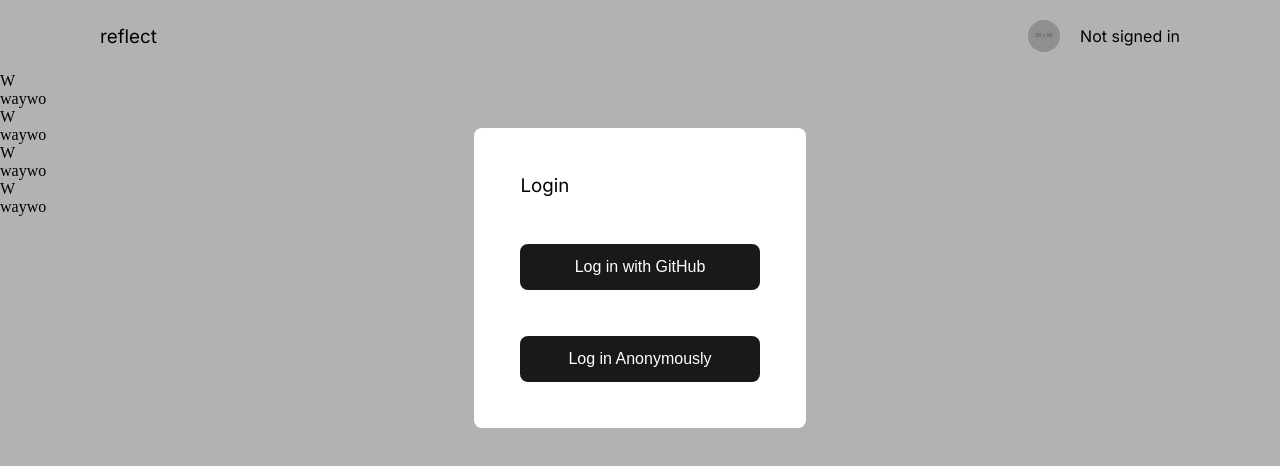
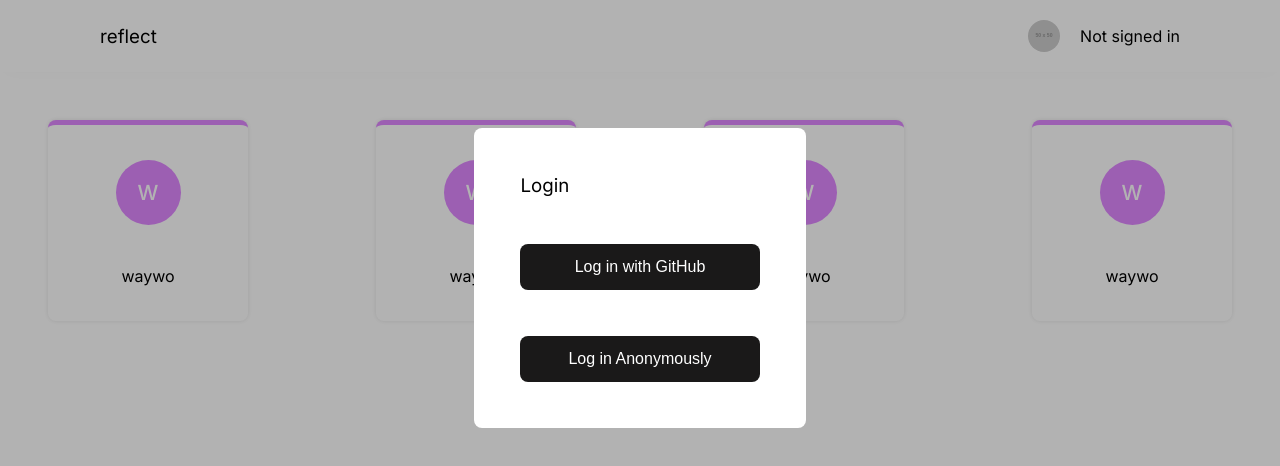
Before and after one commit to ValueBytes/Reflect, a React app: page / in a window 1280 px wide. Shown: the top 466 px of the page. Built offline with nearby package versions, Linux system fonts and the light colour scheme; no server answers.

Commit message:
feat: Add styling for dashboard and card

```diff
--- a/src/styles/app.scss
+++ b/src/styles/app.scss
@@ -13,3 +13,5 @@
 // Components
 @import 'components/navbar';
 @import 'components/auth';
+@import 'components/card';
+@import 'components/dashboard';
--- /dev/null
+++ b/src/styles/components/_card.scss
@@ -0,0 +1,41 @@
+.card {
+  margin-bottom: 32px;
+  cursor: pointer;
+  transition: box-shadow 200ms ease-in-out;
+  border-top: 5px solid $purple;
+  background-color: white;
+  box-shadow: $shadowDepth2;
+  border-radius: 8px;
+  display: flex;
+  justify-content: space-between;
+  align-items: center;
+  flex-direction: column;
+  font-family: $normal-stack;
+  font-size: 1rem;
+  padding: 35px;
+  min-width: 200px;
+
+  &__icon {
+    display: flex;
+    justify-content: center;
+    align-items: center;
+
+    font-weight: 500;
+    font-size: 1.3rem;
+    color: white;
+
+    background-color: $purple;
+    border-radius: 100%;
+    padding: 15px 24px;
+    width: 65px;
+    height: 65px;
+  }
+
+  &__title {
+    margin-top: 41px;
+  }
+
+  &:hover {
+    box-shadow: $shadowDepth3;
+  }
+}
--- /dev/null
+++ b/src/styles/components/_dashboard.scss
@@ -0,0 +1,16 @@
+.dashboard {
+  &__section {
+    margin: 48px;
+    display: flex;
+    flex-direction: column;
+    align-items: center;
+    justify-content: space-between;
+    flex-wrap: wrap;
+  }
+
+  @media (min-width: $screen-md) {
+    .dashboard__section {
+      flex-direction: row;
+    }
+  }
+}
```
